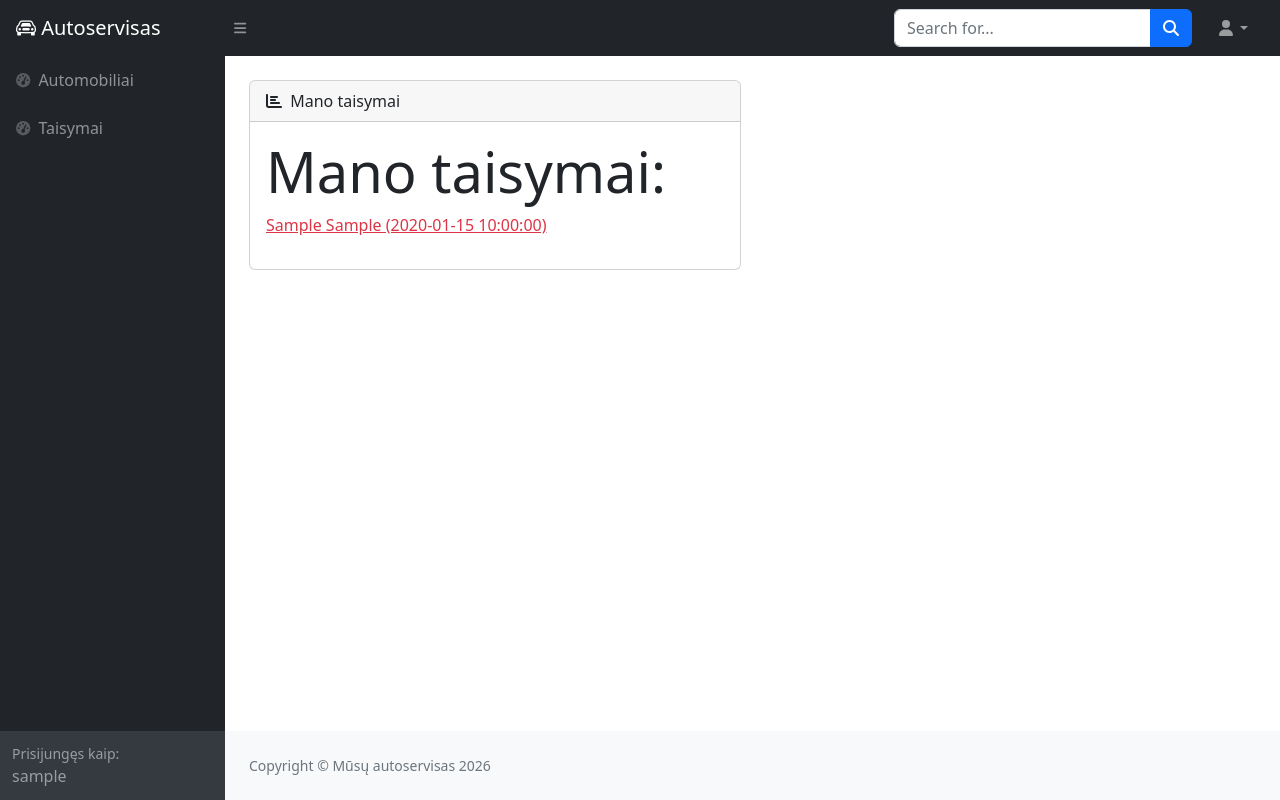
After one commit to DonatasNoreika/autoservice_20260727, a Django app: page /userorders/ in a window 1280 px wide. The commit adds this page. Run offline with Django 5.2, Linux system fonts and the light colour scheme; a user stored in the database is signed in; tables that the repository leaves empty hold one stand-in row (values such as "Sample post"); some libraries are stand-ins or nearby versions.

Commit message:
8: +Padaryti meniu punktą "Mano Užsakymai", kuris vestų į puslapį, kuriame prisijungęs vartotojas galėtų matyti tik savo užsakymus.
+Paspaudus ant užsakymo, vartotojas patektų į išsamų jo aprašymą (galima - į anksčiau sukurtą).

```diff
--- a/mysite/autoservice/templates/base.html
+++ b/mysite/autoservice/templates/base.html
@@ -46,6 +46,7 @@
                     <hr class="dropdown-divider"/>
                 </li>
                 {% if user.is_authenticated %}
+                <li><a class="dropdown-item" href="{% url 'user_orders' %}">Mano taisymai</a></li>
                 <li>
                     <form method="post" action="{% url 'logout' %}">
                         {% csrf_token %}
--- /dev/null
+++ b/mysite/autoservice/templates/user_orders.html
@@ -0,0 +1,18 @@
+{% extends 'base.html' %}
+
+{% block title %}Mano taisymai{% endblock %}
+
+{% block heading %}Mano taisymai{% endblock %}
+
+{% block content %}
+<h1 class="display-4">Mano taisymai:</h1>
+
+{% for order in orders %}
+<p>
+    <a href="{% url 'order' order.pk %}" class="{% if order.is_overdue %}text-danger{% endif %}">
+        {{ order }}
+    </a>
+</p>
+{% endfor %}
+
+{% endblock %}
--- a/mysite/autoservice/urls.py
+++ b/mysite/autoservice/urls.py
@@ -8,4 +8,5 @@ urlpatterns = [
     path('orders/', views.OrderListView.as_view(), name="orders"),
     path('orders/<int:pk>/', views.OrderDetailView.as_view(), name="order"),
     path("search/", views.search, name="search"),
+    path('userorders/', views.UserOrderListView.as_view(), name="user_orders"),
 ]
--- a/mysite/autoservice/views.py
+++ b/mysite/autoservice/views.py
@@ -1,3 +1,4 @@
+from django.contrib.auth.mixins import LoginRequiredMixin
 from django.shortcuts import render
 from .models import Service, Order, Car
 from django.views import generic
@@ -60,3 +61,12 @@ def search(request):
                                    Q(client_name__icontains=query)),
     }
     return render(request, template_name="search.html", context=context)
+
+
+class UserOrderListView(LoginRequiredMixin, generic.ListView):
+    model = Order
+    template_name = "user_orders.html"
+    context_object_name = "orders"
+
+    def get_queryset(self):
+        return Order.objects.filter(client=self.request.user)
```
